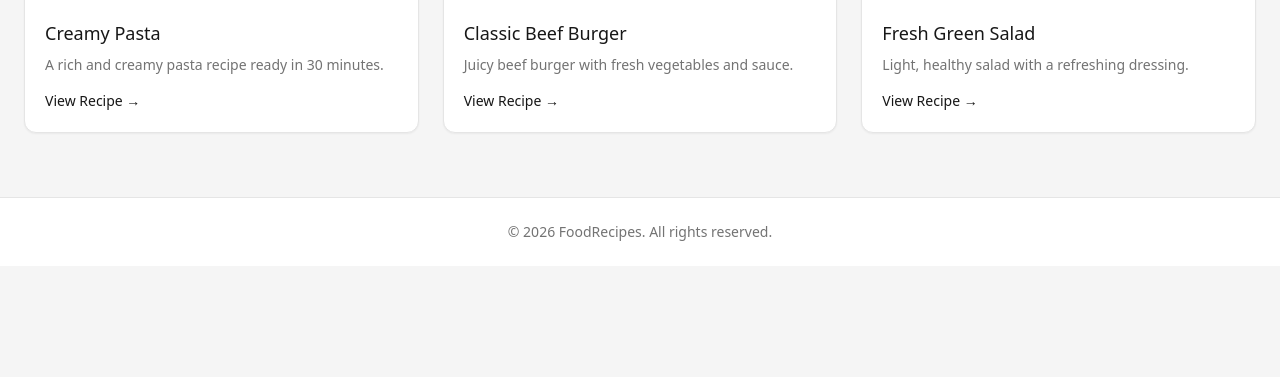
After one commit to NyanLH123/PHP_School_PJ, a PHP site: page /Home.php in a window 1280 px wide. The commit adds this page. Shown: the part 423-800 px from the top of the page. Run offline with PHP 8.4, Linux system fonts and the light colour scheme; some libraries are stand-ins or nearby versions.

Commit message:
Debugging

```diff
--- a/Public/Index.php
+++ b/Public/Index.php
@@ -15,12 +15,15 @@ spl_autoload_register(function ($class) {
 use App\Controllers\UserController;
 
 $controller = new UserController();
-$action = $_GET['action'] ?? 'list';
+$action = $_GET['action'] ?? 'index';
 
 switch ($action) {
     case 'register':
         $controller->register();
         break;
+    case 'login':
+        $controller->login();
+        break;
     default:
         $controller->index();
         break;
--- /dev/null
+++ b/Views/Home.php
@@ -0,0 +1,117 @@
+<!DOCTYPE html>
+<html lang="en">
+<head>
+  <meta charset="UTF-8" />
+  <meta name="viewport" content="width=device-width, initial-scale=1.0" />
+  <title>Food Recipes</title>
+  <script src="https://cdn.tailwindcss.com"></script>
+</head>
+<body class="bg-neutral-100 min-h-screen">
+
+  <!-- Navbar -->
+  <header class="bg-white border-b border-neutral-200">
+    <div class="max-w-7xl mx-auto px-6 py-4 flex items-center justify-between">
+      <h1 class="text-xl font-semibold text-neutral-900">FoodRecipes</h1>
+      <nav class="space-x-6 text-sm text-neutral-600">
+        <a href="#" class="hover:text-neutral-900">Home</a>
+        <a href="#" class="hover:text-neutral-900">Recipes</a>
+        <a href="#" class="hover:text-neutral-900">Login</a>
+      </nav>
+    </div>
+  </header>
+
+  <!-- Hero -->
+  <section class="max-w-7xl mx-auto px-6 py-12 text-center">
+    <h2 class="text-3xl font-semibold text-neutral-900">
+      Simple & Delicious Recipes
+    </h2>
+    <p class="mt-3 text-neutral-500">
+      Discover hand-picked recipes made for everyday cooking
+    </p>
+  </section>
+
+  <!-- Recipe Grid -->
+  <section class="max-w-7xl mx-auto px-6 pb-16">
+    <div class="grid gap-6 sm:grid-cols-2 lg:grid-cols-3">
+
+      <!-- Recipe Card -->
+      <div class="bg-white rounded-xl border border-neutral-200 shadow-sm overflow-hidden">
+        <img
+          src="https://source.unsplash.com/600x400/?pasta"
+          alt="Pasta"
+          class="h-48 w-full object-cover"
+        />
+        <div class="p-5">
+          <h3 class="text-lg font-medium text-neutral-900">
+            Creamy Pasta
+          </h3>
+          <p class="mt-2 text-sm text-neutral-500">
+            A rich and creamy pasta recipe ready in 30 minutes.
+          </p>
+          <a
+            href="#"
+            class="inline-block mt-4 text-sm font-medium text-neutral-900 hover:underline"
+          >
+            View Recipe →
+          </a>
+        </div>
+      </div>
+
+      <!-- Recipe Card -->
+      <div class="bg-white rounded-xl border border-neutral-200 shadow-sm overflow-hidden">
+        <img
+          src="https://source.unsplash.com/600x400/?burger"
+          alt="Burger"
+          class="h-48 w-full object-cover"
+        />
+        <div class="p-5">
+          <h3 class="text-lg font-medium text-neutral-900">
+            Classic Beef Burger
+          </h3>
+          <p class="mt-2 text-sm text-neutral-500">
+            Juicy beef burger with fresh vegetables and sauce.
+          </p>
+          <a
+            href="#"
+            class="inline-block mt-4 text-sm font-medium text-neutral-900 hover:underline"
+          >
+            View Recipe →
+          </a>
+        </div>
+      </div>
+
+      <!-- Recipe Card -->
+      <div class="bg-white rounded-xl border border-neutral-200 shadow-sm overflow-hidden">
+        <img
+          src="https://source.unsplash.com/600x400/?salad"
+          alt="Salad"
+          class="h-48 w-full object-cover"
+        />
+        <div class="p-5">
+          <h3 class="text-lg font-medium text-neutral-900">
+            Fresh Green Salad
+          </h3>
+          <p class="mt-2 text-sm text-neutral-500">
+            Light, healthy salad with a refreshing dressing.
+          </p>
+          <a
+            href="#"
+            class="inline-block mt-4 text-sm font-medium text-neutral-900 hover:underline"
+          >
+            View Recipe →
+          </a>
+        </div>
+      </div>
+
+    </div>
+  </section>
+
+  <!-- Footer -->
+  <footer class="bg-white border-t border-neutral-200">
+    <div class="max-w-7xl mx-auto px-6 py-6 text-center text-sm text-neutral-500">
+      © 2026 FoodRecipes. All rights reserved.
+    </div>
+  </footer>
+
+</body>
+</html>
```
Also changed, not shown: App/Controllers/UserController.php (+10 -3 lines), App/Models/Auth.php (+9 -2 lines), Views/Login.php (added, +79 -0 lines), Views/Register.php (renamed from Views/Register.html, +7 -3 lines).
